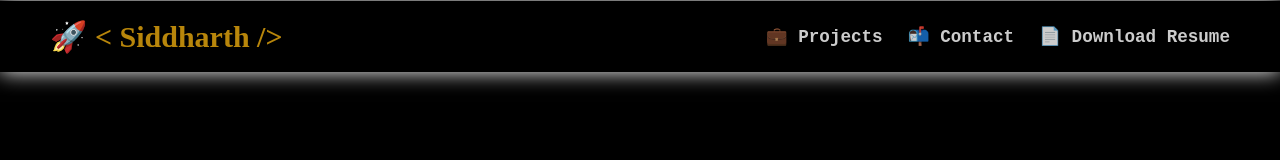
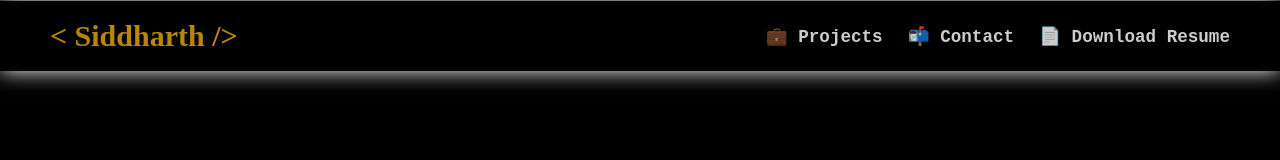
Before and after one commit to siddharthbhaiya/portfoliodeploy, a React (Create React App) app: page / in a window 1280 px wide. Shown: the top 160 px of the page. Built offline with nearby package versions, Linux system fonts and the light colour scheme.

Commit message:
removed rocket pic from heading

```diff
--- a/src/Header/Header.jsx
+++ b/src/Header/Header.jsx
@@ -19,7 +19,7 @@ const Header = () => {
 
   return (
     <header className="magic-header">
-      <div className="glow-title">🚀 &lt; Siddharth /&gt;</div>
+      <div className="glow-title">&lt; Siddharth /&gt;</div>
       <nav className="nav-items">
         <a href="#projects">💼 Projects</a>
         <a href="#contact">📬 Contact</a>
```
